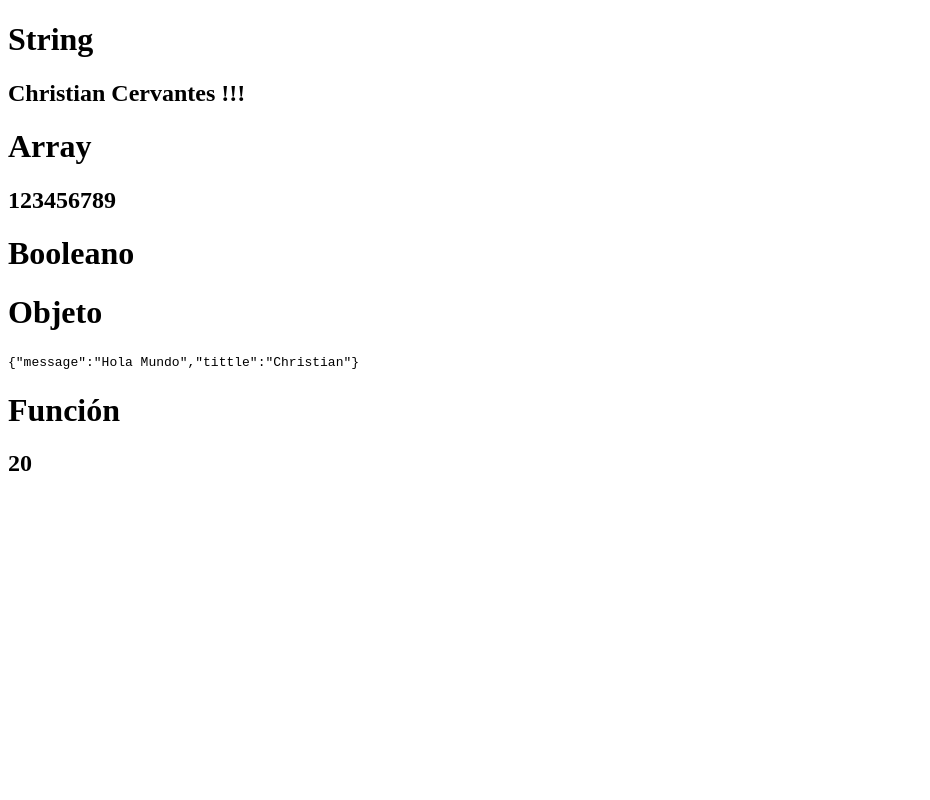
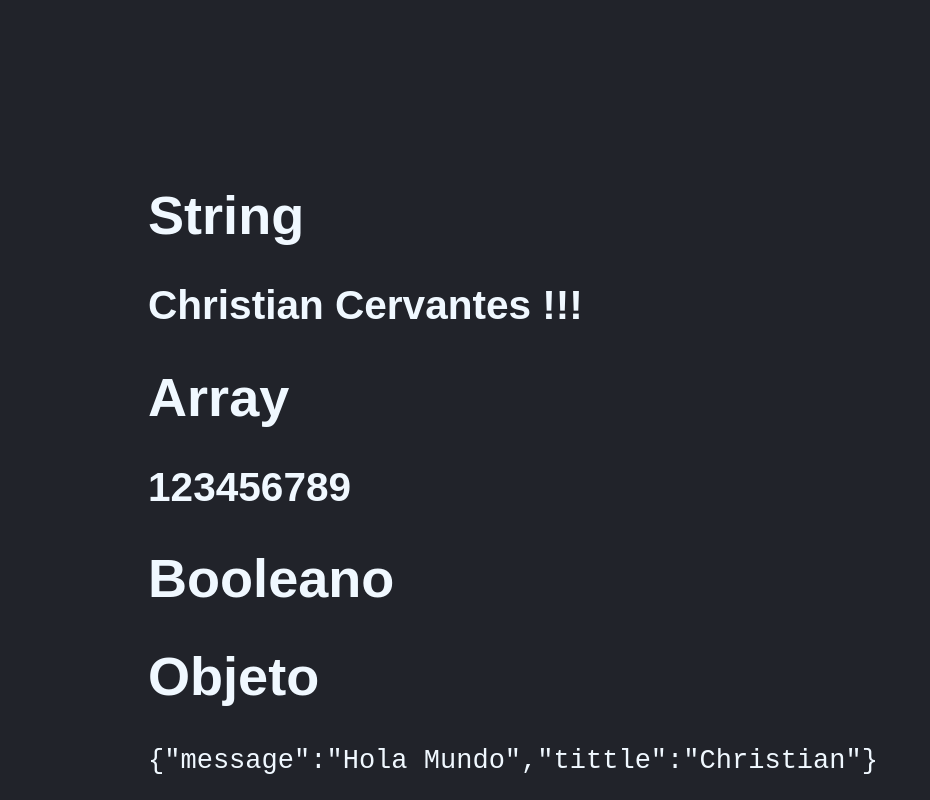
Before and after one commit to AndrewCervantes/Cursos, a React (Vite) app in the folder React/03-counter-app-vite/: page / in a window 1280 px wide. Shown: the top 800 px of the page, without its empty margins (0-930 px from the left). Built offline with nearby package versions, Linux system fonts and the light colour scheme.

Commit message:
Curso React - CSS

```diff
--- a/React/03-counter-app-vite/src/main.jsx
+++ b/React/03-counter-app-vite/src/main.jsx
@@ -5,6 +5,7 @@
 import { FirtsApp } from "./FirtsApp";
 import { HelloWorldApp } from "./HelloWorldApp";
 //import { App } from './HelloWorldApp'
+import './styles.css';
 
 
 
--- /dev/null
+++ b/React/03-counter-app-vite/src/styles.css
@@ -0,0 +1,8 @@
+html, body{
+    background-color: #21232A;
+    color: aliceblue;
+    font-family: Arial, Helvetica, sans-serif;
+    font-size: 1.3rem;
+    padding: 70px;
+
+}
```
